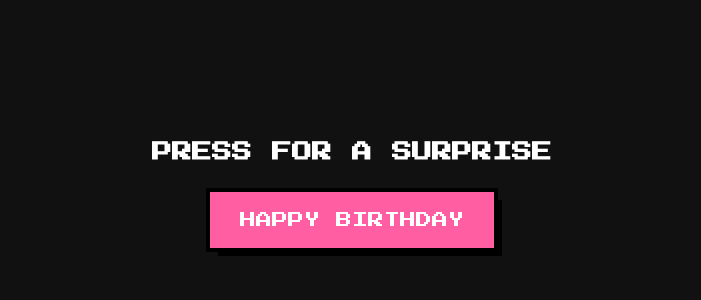
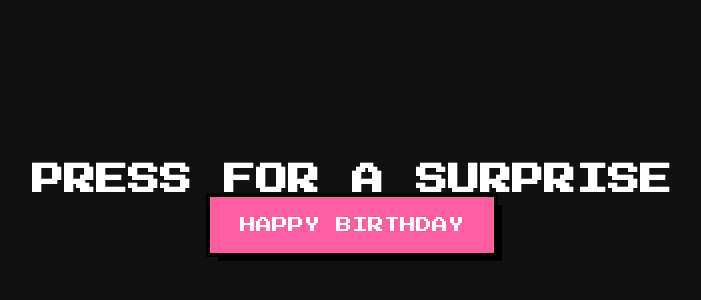
Before and after one commit to novacentralcova-droid/Hannah--birthday, a plain HTML site: page index.html in a window 1280 px wide. Shown: the part 212-512 px from the top of the page, without its empty margins (288-989 px from the left). Drawn offline with Linux system fonts and the light colour scheme.

Commit message:
Update index.html

```diff
--- a/index.html
+++ b/index.html
@@ -2,7 +2,7 @@
 <html lang="en">
 <head>
   <meta charset="UTF-8" />
-  <title>Happy Birthday Hannah</title>
+  <title>Happy Birthday</title>
   <style>
     @import url('https://fonts.googleapis.com/css2?family=Press+Start+2P&display=swap');
 
@@ -22,27 +22,11 @@
     }
 
     .pixel-button {
-      display: inline-block;
       padding: 20px 30px;
       background: #ff5fa2;
       color: white;
       text-decoration: none;
-      box-shadow:
-        0 0 0 4px #000,
-        8px 8px 0 0 #000;
-      transition: transform 0.1s;
-    }
-
-    .pixel-button:hover {
-      transform: translate(4px, 4px);
-      box-shadow:
-        0 0 0 4px #000,
-        4px 4px 0 0 #000;
-    }
-
-    h1 {
-      font-size: 20px;
-      margin-bottom: 30px;
+      box-shadow: 0 0 0 4px #000, 8px 8px 0 #000;
     }
   </style>
 </head>
```
